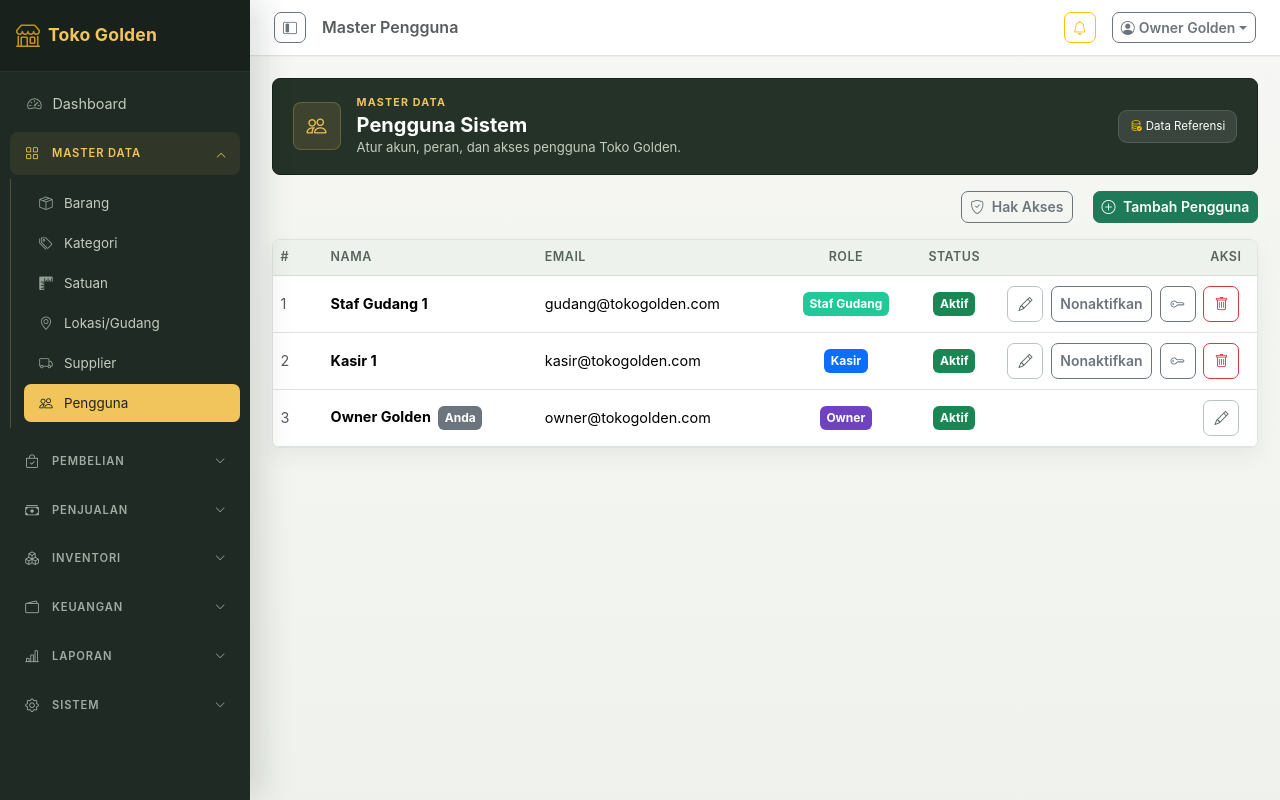
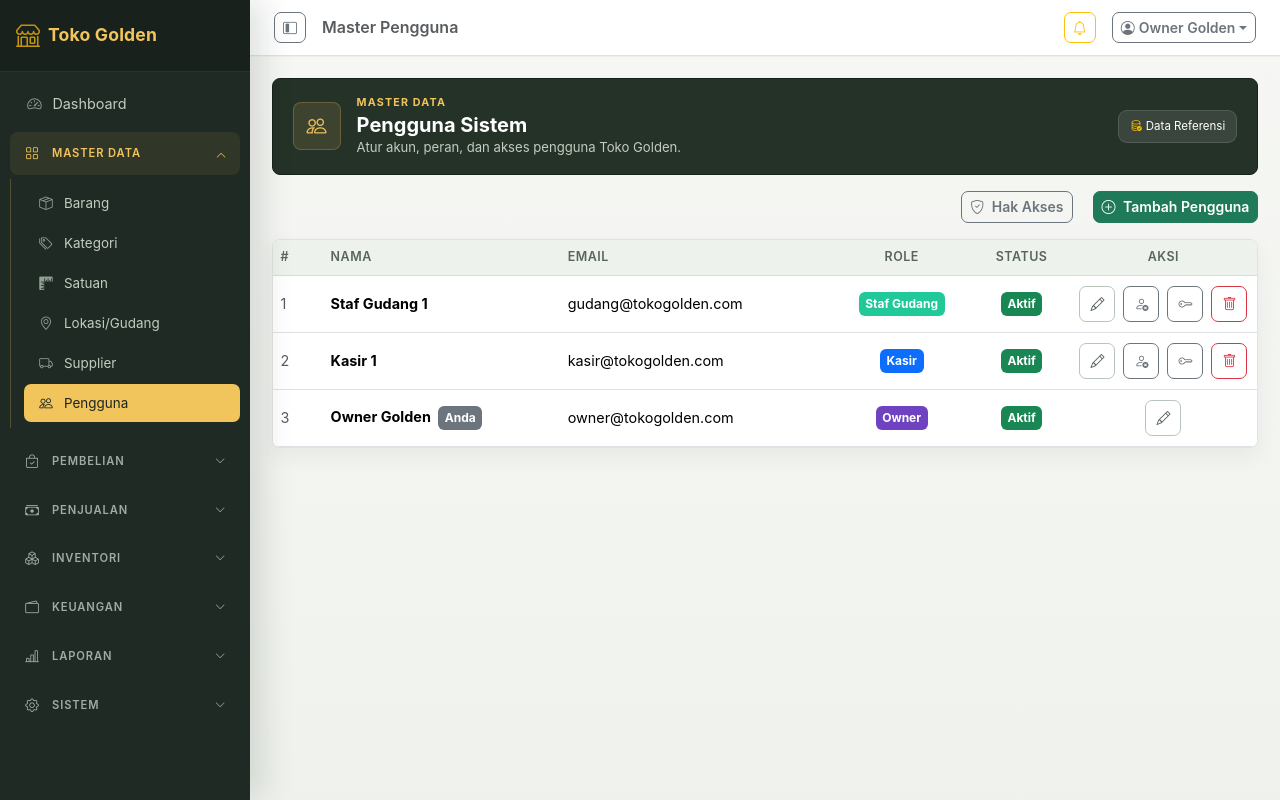
Before and after one commit to Michel151/Project_Toko-Golden-TA, a Laravel app: page /master/users in a window 1280 px wide. Run offline with Laravel 12, Linux system fonts and the light colour scheme; a user stored in the database is signed in; data comes from the database, SQL or seed files in the repository; data that the repository does not hold is empty.

Commit message:
update tombol aksi pengguna

```diff
--- a/resources/views/master/users/index.blade.php
+++ b/resources/views/master/users/index.blade.php
@@ -23,7 +23,7 @@
                     <th>Email</th>
                     <th class="text-center">Role</th>
                     <th class="text-center">Status</th>
-                    <th class="text-end pe-3" style="width:1%">Aksi</th>
+                    <th width="180" class="text-center">Aksi</th>
                 </tr>
             </thead>
             <tbody>
@@ -52,41 +52,52 @@
                             {{ $user->isActive() ? 'Aktif' : 'Nonaktif' }}
                         </span>
                     </td>
-                    <td class="app-actions-cell text-end pe-3">
+                    <td class="app-actions-cell text-center">
+                        <div class="d-inline-flex align-items-center gap-1">
                             <a href="{{ route('master.users.edit', $user) }}"
-                           class="btn btn-sm btn-outline-warning py-0 px-2">
-                            <i class="bi bi-pencil"></i>
+                               class="btn btn-sm btn-outline-warning app-icon-action" title="Ubah pengguna" aria-label="Ubah pengguna">
+                                <i class="bi bi-pencil" aria-hidden="true"></i>
                             </a>
                             @if($user->id !== auth()->id())
                                 @php
-                            $statusLabel = $user->isActive() ? 'Nonaktifkan' : 'Aktifkan Kembali';
-                            $statusPrompt = $user->isActive()
+                                    $active = $user->isActive();
+                                    $statusLabel = $active ? 'Nonaktifkan' : 'Aktifkan Kembali';
+                                    $statusPrompt = $active
                                         ? 'Nonaktifkan akun '.$user->name.'? Pengguna akan keluar dari sesi aktif dan tidak dapat masuk.'
                                         : 'Izinkan '.$user->name.' masuk kembali sesuai hak akses akunnya?';
                                 @endphp
-                        <form method="POST" action="{{ route('master.users.status', $user) }}" class="d-inline"
+                                <form method="POST" action="{{ route('master.users.status', $user) }}" class="d-inline-flex"
                                       data-confirm="{{ $statusPrompt }}" data-confirm-title="{{ $statusLabel }} Akun?" data-confirm-label="{{ $statusLabel }}">
                                     @csrf @method('PATCH')
-                            <input type="hidden" name="active" value="{{ $user->isActive() ? '0' : '1' }}">
+                                    <input type="hidden" name="active" value="{{ $active ? '0' : '1' }}">
                                     @if($users->currentPage() > 1)
                                         <input type="hidden" name="page" value="{{ $users->currentPage() }}">
                                     @endif
-                            <button type="submit" class="btn btn-sm {{ $user->isActive() ? 'btn-outline-secondary' : 'btn-outline-success' }}">
-                                {{ $statusLabel }}
+                                    <button type="submit"
+                                            class="btn btn-sm app-icon-action {{ $active ? 'btn-outline-secondary' : 'btn-outline-success' }}"
+                                            title="{{ $statusLabel }}" aria-label="{{ $statusLabel }}">
+                                        <i class="bi {{ $active ? 'bi-person-x' : 'bi-person-check' }}" aria-hidden="true"></i>
                                     </button>
                                 </form>
-                        <form method="POST" action="{{ route('master.users.reset-password', $user) }}" class="d-inline" data-confirm="Reset password {{ $user->name }}? Sesi login lama akan dibatalkan. Pengguna wajib mengganti password sementara setelah masuk." data-confirm-title="Reset Password?" data-confirm-label="Reset Password">
+                                <form method="POST" action="{{ route('master.users.reset-password', $user) }}" class="d-inline-flex"
+                                      data-confirm="Reset password {{ $user->name }}? Sesi login lama akan dibatalkan. Pengguna wajib mengganti password sementara setelah masuk."
+                                      data-confirm-title="Reset Password?" data-confirm-label="Reset Password">
                                     @csrf
-                            <button type="submit" class="btn btn-sm btn-outline-secondary py-0 px-2" title="Reset password {{ $user->name }}" aria-label="Reset password {{ $user->name }}"><i class="bi bi-key" aria-hidden="true"></i></button>
+                                    <button type="submit" class="btn btn-sm btn-outline-secondary app-icon-action"
+                                            title="Reset password {{ $user->name }}" aria-label="Reset password {{ $user->name }}">
+                                        <i class="bi bi-key" aria-hidden="true"></i>
+                                    </button>
                                 </form>
-                        <form method="POST" action="{{ route('master.users.destroy', $user) }}"
-                              class="d-inline" data-confirm="Hapus pengguna ini?">
+                                <form method="POST" action="{{ route('master.users.destroy', $user) }}" class="d-inline-flex"
+                                      data-confirm="Hapus pengguna ini?">
                                     @csrf @method('DELETE')
-                            <button class="btn btn-sm btn-outline-danger py-0 px-2">
-                                <i class="bi bi-trash"></i>
+                                    <button type="submit" class="btn btn-sm btn-outline-danger app-icon-action"
+                                            title="Hapus pengguna" aria-label="Hapus pengguna">
+                                        <i class="bi bi-trash" aria-hidden="true"></i>
                                     </button>
                                 </form>
                             @endif
+                        </div>
                     </td>
                 </tr>
                 @endforeach
```
Lines whose indentation alone changed are shown as unchanged.
